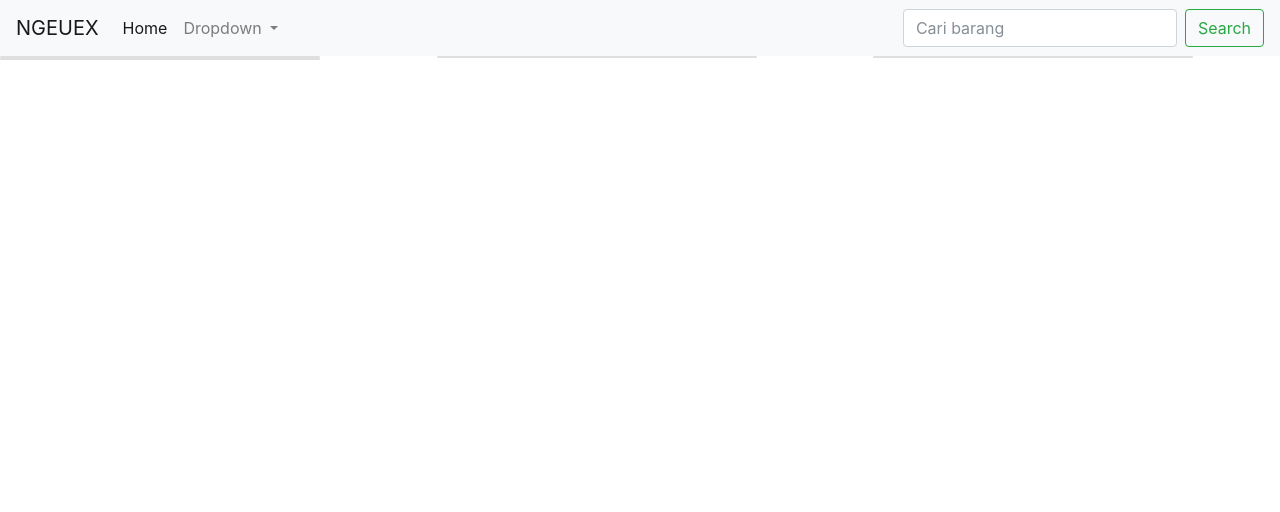
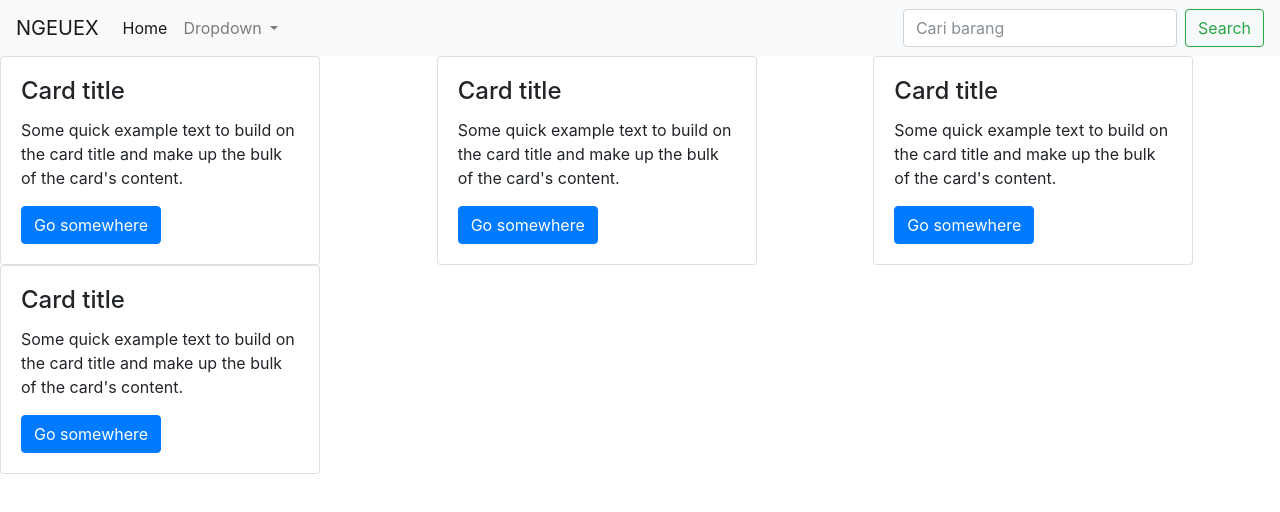
Before and after one commit to sagaradista/sagaradista.github.io, a plain HTML site: page home.html in a window 1280 px wide. Drawn offline with nearby package versions, Linux system fonts and the light colour scheme.

Commit message:
Update home.html

```diff
--- a/home.html
+++ b/home.html
@@ -51,24 +51,44 @@
     <div class="row">
       <div class="col">
         <div class="card" style="width: 20rem;">
+            <div class="card-body">
+    <h4 class="card-title">Card title</h4>
+    <p class="card-text">Some quick example text to build on the card title and make up the bulk of the card's content.</p>
+    <a href="#" class="btn btn-primary">Go somewhere</a>
+  </div>
 
         </div>
 
       </div>
       <div class="col">
          <div class="card" style="width: 20rem;">
+            <div class="card-body">
+    <h4 class="card-title">Card title</h4>
+    <p class="card-text">Some quick example text to build on the card title and make up the bulk of the card's content.</p>
+    <a href="#" class="btn btn-primary">Go somewhere</a>
+  </div>
 
         </div>
 
       </div>
       <div class="col">
          <div class="card" style="width: 20rem;">
+            <div class="card-body">
+    <h4 class="card-title">Card title</h4>
+    <p class="card-text">Some quick example text to build on the card title and make up the bulk of the card's content.</p>
+    <a href="#" class="btn btn-primary">Go somewhere</a>
+  </div>
 
         </div>
 
       </div>
       <div class="col">
          <div class="card" style="width: 20rem;">
+            <div class="card-body">
+    <h4 class="card-title">Card title</h4>
+    <p class="card-text">Some quick example text to build on the card title and make up the bulk of the card's content.</p>
+    <a href="#" class="btn btn-primary">Go somewhere</a>
+  </div>
 
         </div>
 
```
